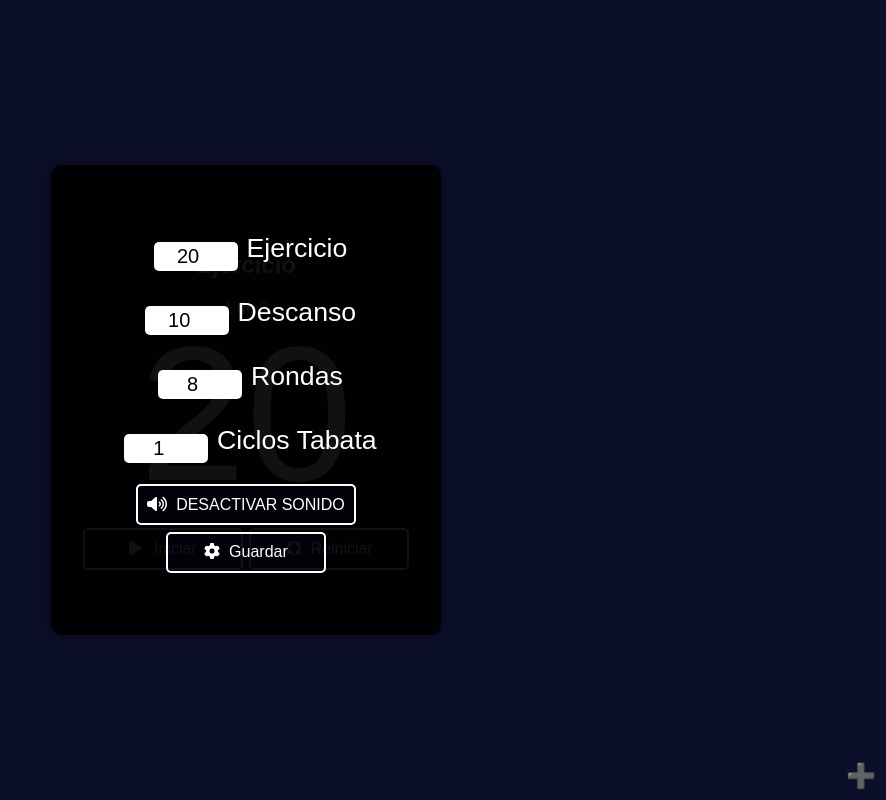
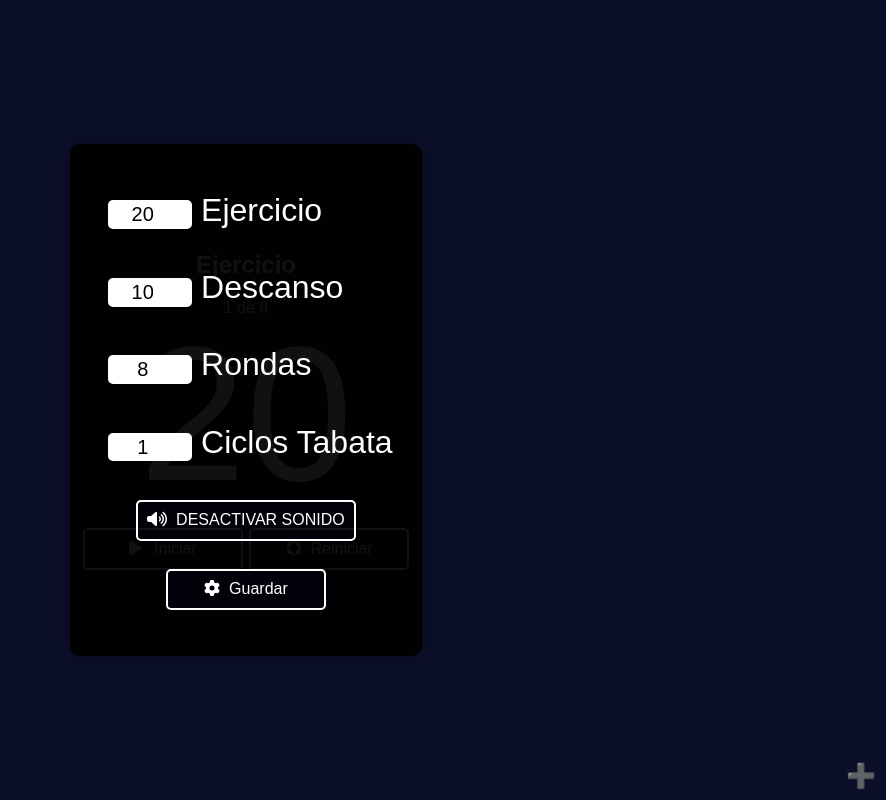
Before and after one commit to aljerr3/tabataclock, a React (Create React App) app: page / in a window 1280 px wide. Shown: the whole page, without its empty margins (394-1280 px from the left). Built offline with nearby package versions, Linux system fonts and the light colour scheme; a web font is replaced by a local one.

Commit message:
Actualizo bugs de version

```diff
--- a/src/App.css
+++ b/src/App.css
@@ -39,10 +39,6 @@
   font-size: calc(100vh/60);
 }
 
-.start-button:hover {
-  background-color: darkgreen;
-}
-
 .reset-button:active, .btnPause:active, .start-button:active, .configBtn:active {
   color: black;
   background: #B4CED9;
@@ -50,7 +46,7 @@
   box-shadow: 0px -4px 0 0px #F2BC1B;
 }
 
-.reset-button:hover, .btnPause:hover, .start-button:hover, .configBtn:hover {
+.btnPause:hover, .start-button:hover, .configBtn:hover {
   background-color: #B4CED9;
   color: black;
 }
@@ -188,8 +184,54 @@ body, html {
   box-shadow: 0px 0px 15px rgba(0, 0, 0, 0.5);
 }
 
-.lbl{
-  color: rgb(255, 255, 255);
+.lbl {
+    font-size: 2rem;
+    justify-self: baseline;
+    margin: 0.2rem;
+    position: relative;
+    color: #fff;
+    padding: 0.1rem;
+    align-self: center;
+}
+
+.inputConfig {
+    border: none;
+    border-radius: 5px;
+    float: left;
+    font-size: 1.3rem;
+    height: 2rem;
+    margin: 0.5rem;
+    width: 4rem;
+    text-align: center;
+}
+
+.tabata-content {
+    align-items: center;
+    display: flex;
+    flex-direction: column;
+    justify-content: center;
+    width: 100%;
+    z-index: 2;
+    overflow: auto;
+}
+
+.config-container {
+    align-items: center;
+    background-color: rgba(0,0,0,.932);
+    border-radius: 10px;
+    box-shadow: 0 0 15px rgba(0,0,0,.5);
+    display: grid;
+    height: 28rem;
+    justify-content: center;
+    left: 50%;
+    padding: 2rem 1rem 2rem 1rem;
+    position: absolute;
+    top: 50%;
+    -webkit-transform: translate(-50%,-50%);
+    transform: translate(-50%,-50%);
+    width: 20rem;
+    z-index: 3;
+    justify-items: center;
 }
 
 .inputConfig{
--- a/src/Footer.jsx
+++ b/src/Footer.jsx
@@ -2,7 +2,7 @@ import React from 'react'
 
 function Footer() {
   return (
-    <div className='footer'>Creado por Alfredo Pérez 2023, todos los derechos reservados</div>
+    <div className='footer'>Creado por Alfredo Pérez y Alejandro Rodríguez 2023, todos los derechos reservados</div>
   )
 }
 
```
